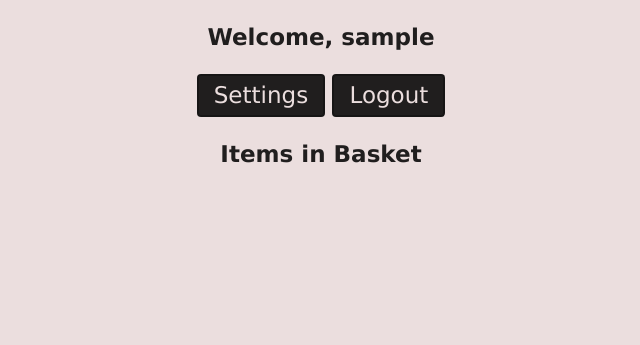
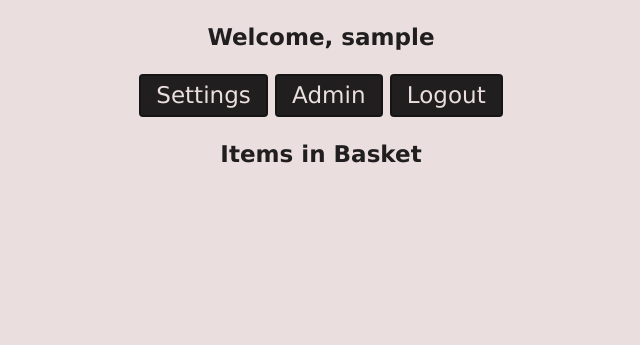
Before and after one commit to marvinobig/pcmasterrace, a PHP site: page /pages/account.page.php in a window 1280 px wide. Shown: the part 75-420 px from the top of the page, without its empty margins (319-959 px from the left). Run offline with PHP 8.4, Linux system fonts and the light colour scheme; the visitor is signed in with stand-in values (Sample User, id 1); data that the repository does not hold is empty.

Commit message:
add ability to login as admin

```diff
--- a/functions/login.function.php
+++ b/functions/login.function.php
@@ -14,6 +14,7 @@ try {
         $_SESSION["username"] = $currUser[0]["username"];
         $_SESSION["email"] = $currUser[0]["email"];
         $_SESSION["password"] = $currUser[0]["password"];
+        $_SESSION["admin"] = $currUser[0]["admin"];
 
         header("Location: ../pages/account.page.php");
         exit;
--- a/pages/account.page.php
+++ b/pages/account.page.php
@@ -23,6 +23,11 @@ $username = $_SESSION["username"];
             <h1 class="page-title">Welcome, <?=$_SESSION["username"]?></h1>
             <div class="account-actions">
                 <a href="userSettings.page.php"><button type="button">Settings</button></a>
+                <?php if (isset($_SESSION["admin"]) && boolval($_SESSION["admin"])): ?>
+                <a href="admin.page.php">
+                    <button type="button">Admin</button>
+                </a>
+                <?php endif?>
                 <a href="../functions/logout.function.php">
                     <button type="button">Logout</button>
                 </a>
```
